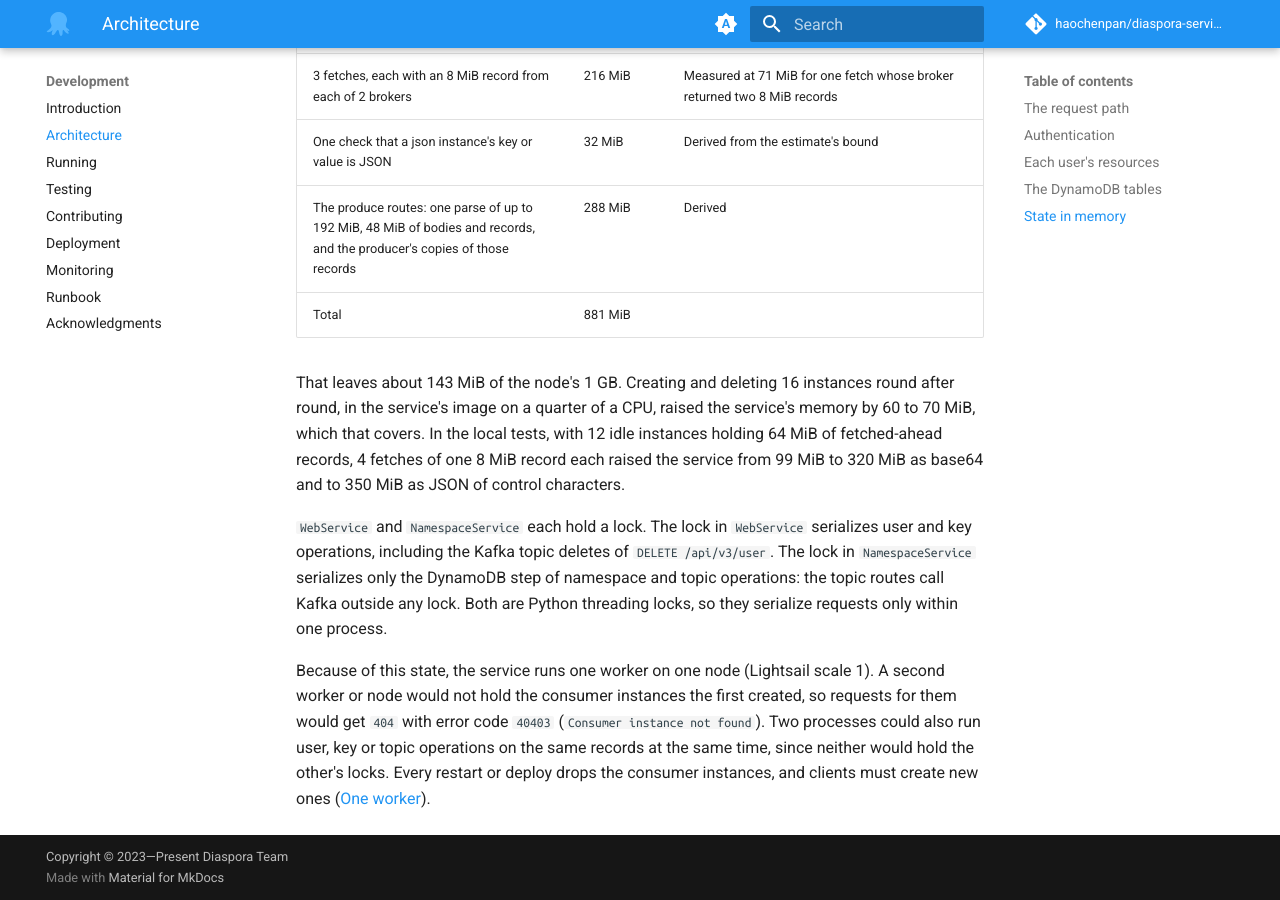
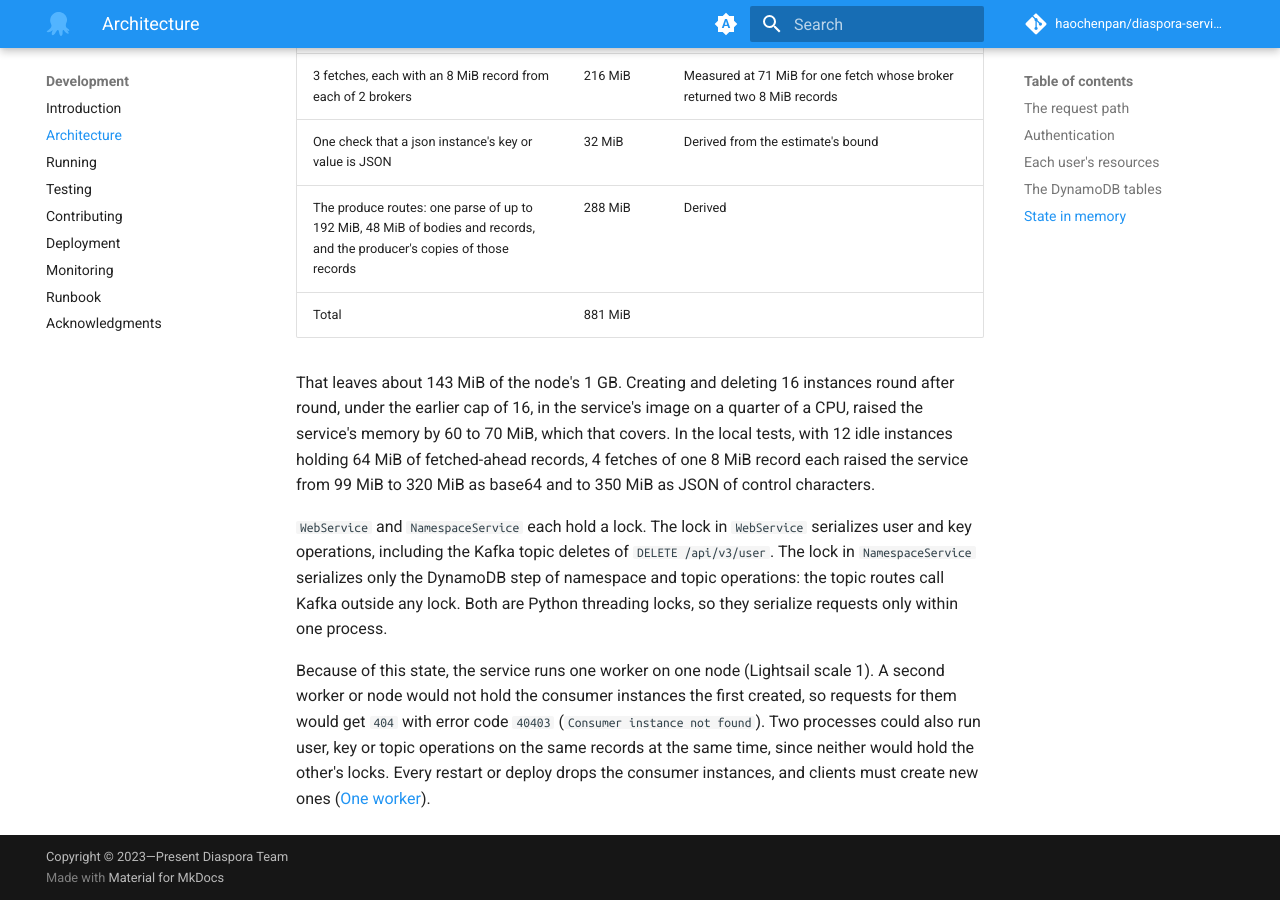
Before and after one commit to haochenpan/diaspora-service, an MkDocs documentation site: the page built from docs/architecture.md, in a window 1280 px wide and 900 px high, scrolled down 4789 px. Built offline with MkDocs 1.6.1 and Material for MkDocs 9.7.7, drawn with Linux system fonts in a browser that asks for light colours; comment, search, counter and statistics services are not loaded; the version menu is left out; some of the changed text lies outside the part shown.

Commit message:
Import Callable for the log filter, and fix the review's stale numbers
The log filter's annotation named Callable without importing it. The
architecture page and the 42901 row still said the service holds 16
instances, a test's name said 16, and the wait behind 11 quiet long polls
is about 1.5 s. The API page says a removed path whose group is named
recreate gets 405, the producer's close says its flush can take longer
than its share, and the log filter's test uses a topic of its own.

Co-Authored-By: Claude Opus 5.5 <noreply@anthropic.com>

```diff
--- a/docs/architecture.md
+++ b/docs/architecture.md
@@ -186,8 +186,8 @@ except where the row says otherwise; the others are derived from the code.
 | Total | 881 MiB | |
 
 That leaves about 143 MiB of the node's 1 GB. Creating and deleting 16
-instances round after round, in the service's image on a quarter of a
-CPU, raised the service's memory by 60 to 70 MiB, which that covers. In
+instances round after round, under the earlier cap of 16, in the
+service's image on a quarter of a CPU, raised the service's memory by 60 to 70 MiB, which that covers. In
 the local tests, with 12 idle instances holding 64 MiB of fetched-ahead
 records, 4 fetches of one 8 MiB record each raised the service from
 99 MiB to 320 MiB as base64 and to 350 MiB as JSON of control
```
Also changed, not shown: other parts of docs/architecture.md (+1 -1 lines), docs/web/api.md (+3 -3 lines), 4 other files.
